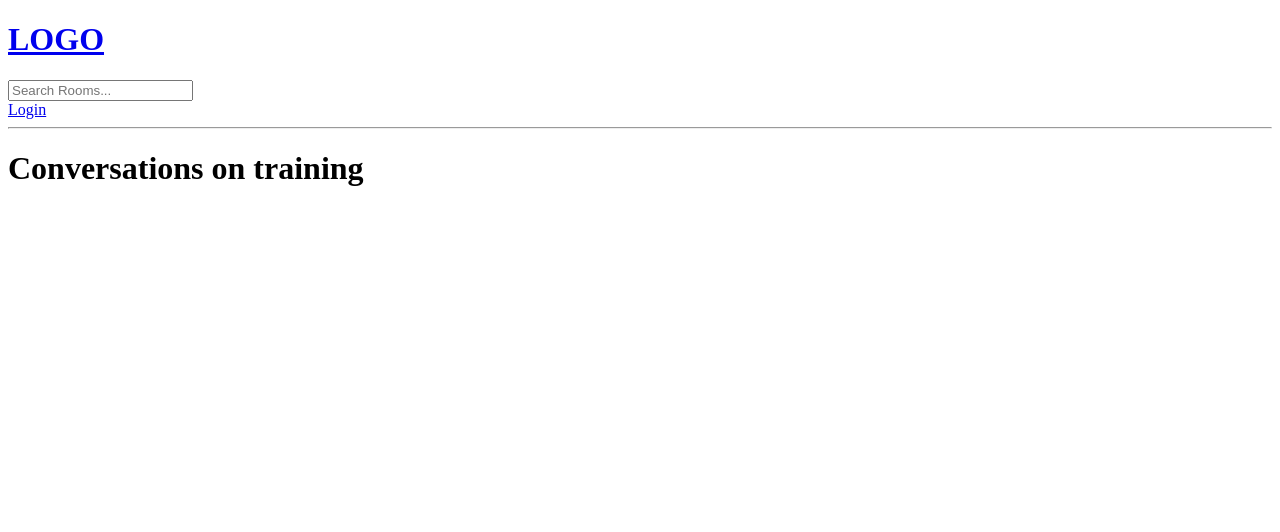
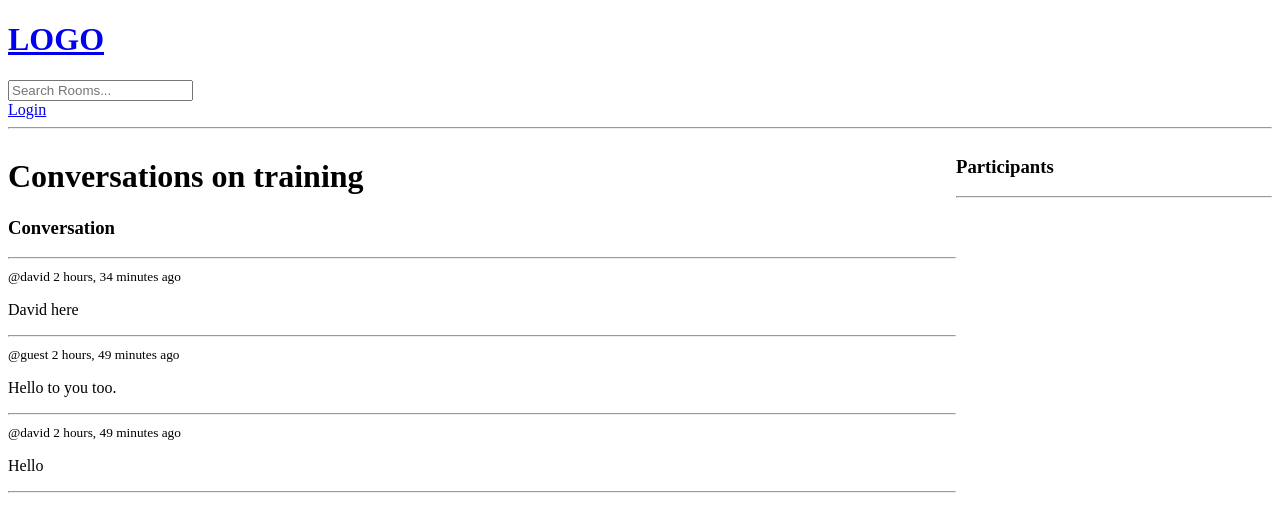
Before and after one commit to davidsilaghi24/Django_StudyBud, a Django app: page /room/4/ in a window 1280 px wide. Shown: the top 532 px of the page. Run offline with Django 4.2, Linux system fonts and the light colour scheme; data comes from the database, SQL or seed files in the repository; both versions use the stored data as it was after the commit.

Commit message:
Added CRUD Chatroom Messages

```diff
--- a/base/models.py
+++ b/base/models.py
@@ -14,7 +14,7 @@ class Room(models.Model):
     topic = models.ForeignKey(Topic, on_delete=models.SET_NULL, null=True)
     name = models.CharField(max_length=200)
     description = models.TextField(null=True, blank=True)
-    # participants =
+    participants = models.ManyToManyField(User, related_name='participants', blank=True)
     updated = models.DateTimeField(auto_now=True)
     created = models.DateTimeField(auto_now_add=True)
 
--- a/base/templates/base/room.html
+++ b/base/templates/base/room.html
@@ -1,6 +1,54 @@
 {% extends 'main.html' %}
 
 {% block content %}
-<h1>{{room.name}}</h1>
 
+<style>
+    .room-container {
+        display: grid;
+        grid-template-columns: 3fr 1fr;
+    }
+</style>
+
+<div class="room-container">
+    <div>
+        <h1>{{room.name}}</h1>
+
+        <p>{{room.description}}</p>
+
+        <div class="comment-wrapper">
+            <h3>Conversation</h3>
+            <hr>
+
+            {% for message in room_messages%}
+                <div>
+                    {% if request.user == message.user %}
+                    <a href="{% url 'delete-message' message.id %}">Delete</a>
+                    {% endif %}
+                    <small>@{{message.user}} {{message.created|timesince}} ago</small>
+                    <p>{{message.body}}</p>
+                    <hr>
+                </div>
+            {% endfor %}
+        </div>
+
+        {% if request.user.is_authenticated %}
+        <div class="comment-form">
+            <form method="POST" action="">
+                {% csrf_token %}
+                <input type="text" name="body", placeholder="Write your message here..."/>
+            </form>
+        </div>
+        {% endif %}
+    </div>
+    <div>
+        <h3>Participants</h3>
+        <hr>
+
+        {% for user in participants %}
+            <div>
+                <p>@{{user.username}}</p>
+            </div>
+        {% endfor %}
+    </div>
+</div>
 {% endblock %}
--- a/base/urls.py
+++ b/base/urls.py
@@ -10,5 +10,6 @@ urlpatterns = [
     path('room/<str:pk>/', views.room, name="room"),
     path('create-room/', views.create_room, name="create-room"),
     path('update-room/<str:pk>/', views.update_room, name="update-room"),
-    path('delete-room/<str:pk>/', views.delete_room, name="delete-room")
+    path('delete-room/<str:pk>/', views.delete_room, name="delete-room"),
+    path('delete-message/<str:pk>/', views.delete_message, name="delete-message")
 ]
--- a/base/views.py
+++ b/base/views.py
@@ -6,7 +6,7 @@ from django.contrib.auth.decorators import login_required
 from django.contrib.auth import authenticate, login, logout
 from django.contrib.auth.forms import UserCreationForm
 from django.db.models import Q
-from .models import Room, Topic
+from .models import Room, Topic, Message
 from .forms import RoomForm
 
 # Create your views here.
@@ -81,7 +81,19 @@ def home(request):
 
 def room(request, pk):
     room = Room.objects.get(id=pk)
-    context = {'room': room}
+    room_messages = room.message_set.all().order_by('-created')
+    participants = room.participants.all()
+
+    if request.method == 'POST':
+        message = Message.objects.create(
+            user=request.user,
+            room=room,
+            body=request.POST.get('body')
+        )
+        room.participants.add(request.user)
+        return redirect('room', pk=room.id)
+    context = {'room': room, 'room_messages': room_messages,
+               'participants': participants}
     return render(request, 'base/room.html', context)
 
 
@@ -127,3 +139,16 @@ def delete_room(request, pk):
         room.delete()
         return redirect('home')
     return render(request, 'base/delete.html', {'obj': room})
+
+
+@login_required(login_url='login')
+def delete_message(request, pk):
+    message = Message.objects.get(id=pk)
+
+    if request.user != message.user:
+        return HttpResponse('You are not allowed here!!')
+
+    if request.method == "POST":
+        message.delete()
+        return redirect('home')
+    return render(request, 'base/delete.html', {'obj': message})
--- a/templates/navbar.html
+++ b/templates/navbar.html
@@ -7,7 +7,7 @@
 </form>
 
 {% if request.user.is_authenticated  %}
-<p>Hello, {{request.userls}}</p>
+<p>Hello, {{request.user}}</p>
 <a href="{% url 'logout' %}">Logout</a>
 {% else %}
 
```
Also changed, not shown: base/migrations/0004_alter_room_options_room_participants.py (added), db.sqlite3.
